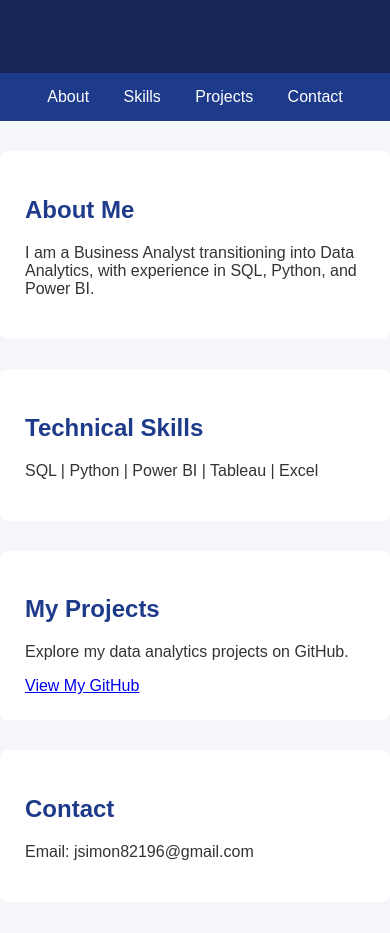
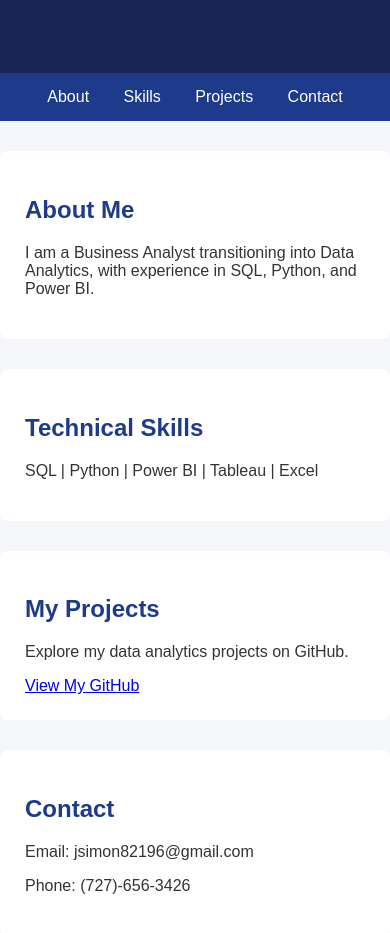
Before and after one commit to jsimon0821/jsimon0821.github.io, a plain HTML site: page index.html in a window 390 px wide. Shown: the part 161-1094 px from the top of the page. Drawn offline with Linux system fonts and the light colour scheme.

Commit message:
Add phone number to contact section

```diff
--- a/index.html
+++ b/index.html
@@ -47,6 +47,7 @@
 <section id="contact">
     <h2>Contact</h2>
     <p>Email: jsimon82196@gmail.com</p>
+    <p>Phone: (727)-656-3426</p>
 </section>
 
 </body>
```
